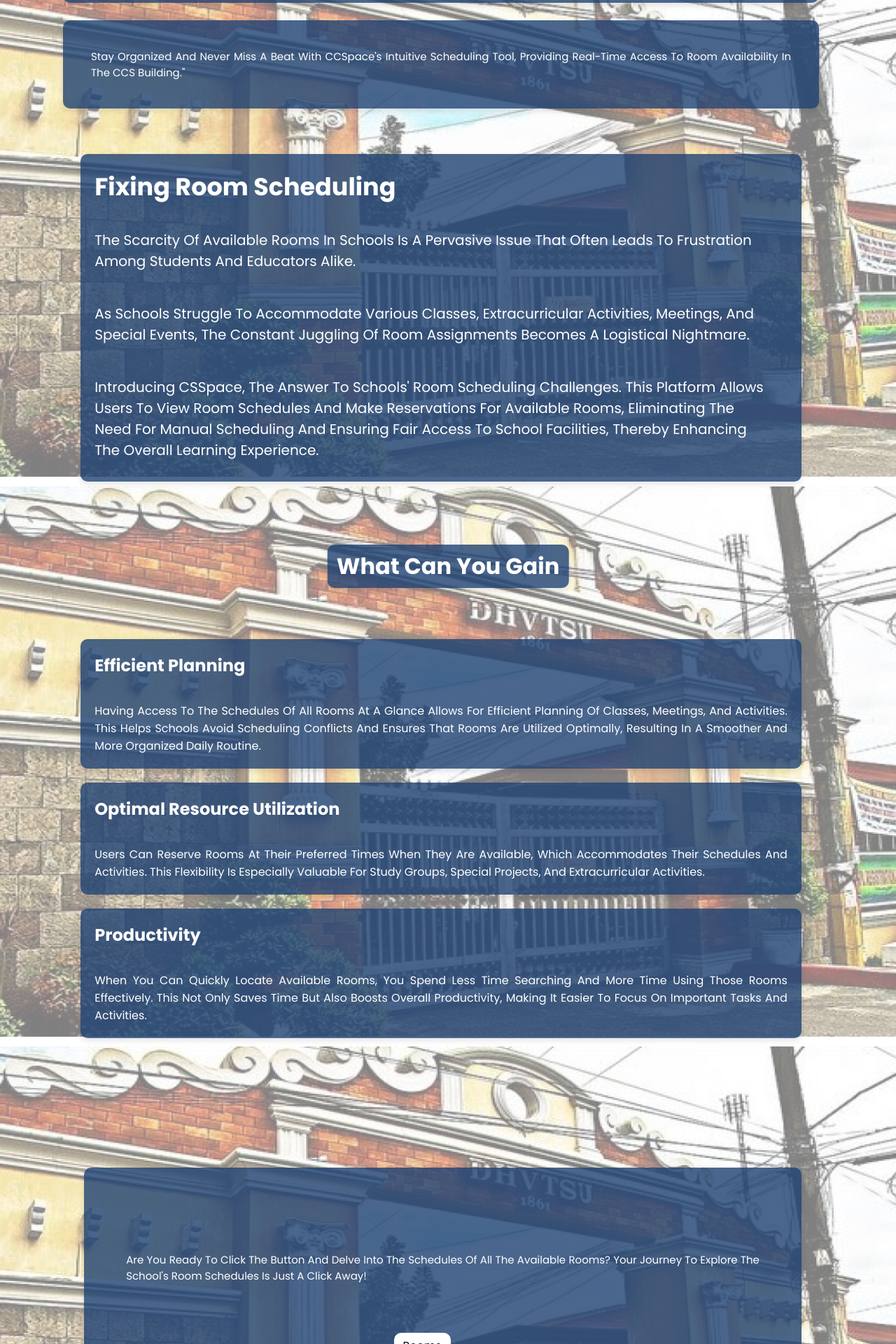
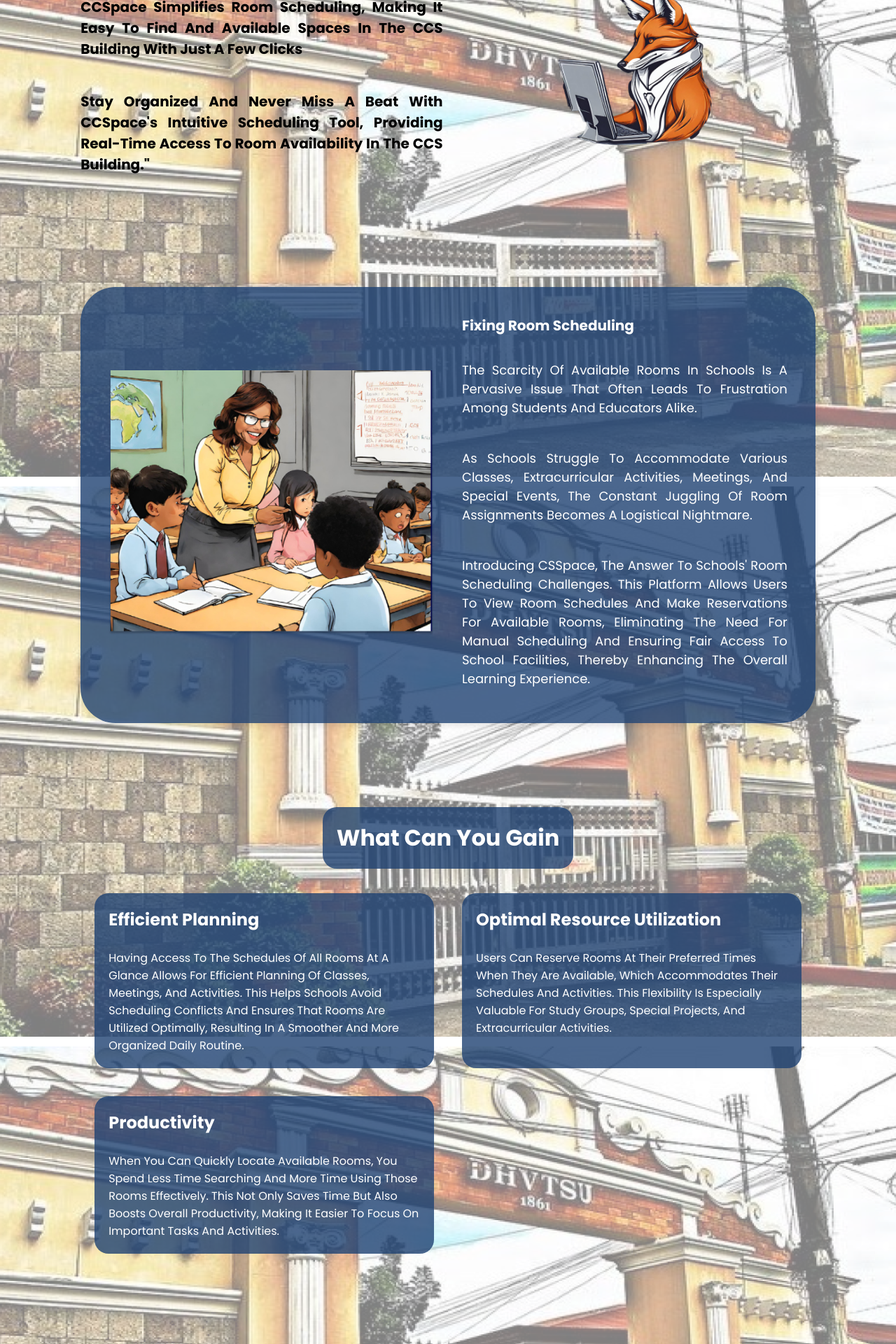
Before and after one commit to KingJB13/CCSpace, a PHP site: page /CCSpace/main/home.php in a window 1280 px wide. Shown: the part 200-2120 px from the top of the page at 70% size. Run offline with PHP 8.4, Linux system fonts and the light colour scheme; the visitor is signed in with stand-in values (Sample User, id 1).

Commit message:
modified homepage style

```diff
--- a/main/rooms.php
+++ b/main/rooms.php
@@ -48,9 +48,6 @@
             padding: 20px;
             position: relative;
             display: block;
-        }
-        .card-body .img:after{
-
         }
         .card-body img{
             width: 100%;
--- a/styles/homepage.css
+++ b/styles/homepage.css
@@ -1,7 +1,6 @@
 .container {
     height: auto;
     width: 100%;
-    min-height: 100vh;
 }
 
 .container .first-container .slide {
@@ -23,7 +22,8 @@
 }
 
 .container .first-container .slide .image img {
-    width: 100%;
+    height: auto;
+    max-width: 100%;
 }
 
 .container .first-container .slide .content p {
@@ -63,7 +89,8 @@
     flex-wrap: wrap;
     gap: 15px;
     padding: 20px 9%;
-    padding-bottom: 70px;
+    padding-bottom: 100px;
+
 }
 
 .container .second-container .slide .border {
@@ -75,127 +102,98 @@
     justify-content: space-between;
     padding: 20px;
 }
-
 .container .second-container .slide .border .content {
-    flex: 1 1 calc(50% - 15px);
-    padding-right: 20px;
+    padding: 20px;
+    flex: 1 1 350px;
 }
 
 .container .second-container .slide .border .image {
-    flex: 1 1 calc(50% - 15px);
+    padding: 20px;
+    flex: 1 1 350px;
 }
 
 .container .second-container .slide .border .image img {
-    width: 100%;
+    height: auto;
+    max-width: 100%;
 }
 
 .container .second-container .slide .border .content h2 {
     color: white;
     font-size: 35px;
     font-weight: bold;
+    text-align: justify;
 }
 
 .container .second-container .slide .border .content p {
     color: white;
     font-size: 20px;
     padding: 10px 0;
+    text-align: justify;
 }
 
-@media (max-width: 952px) {
-    .container .second-container .slide .border .image {
+@media (max-width: 1280px){
+
+    .container .second-container .slide .border .content h2 {
+        font-size: 20px;
+    }
+    .container .second-container .slide .border .content p {
+        font-size: 18px;
+    }
+}
+
+@media (max-width: 980px){
+    .container .second-container .slide {
+        padding: 20px 5%;
+    }
+    .container .second-container .slide .border .content h2 {
+        font-size: 18px;
+    }
+    .container .second-container .slide .border .content p {
+        font-size: 13px;
+    }
+}
+@media (max-width: 768px){
+    .container .second-container .slide .border .image{
         display: none;
     }
 
-    .container .second-container .slide .border {
-        border-radius: 10px;
-    }
-
-    .container .second-container .slide .border .content h2 {
-        font-size: 25px;
-    }
-
-    .container .second-container .slide .border .content p {
-        font-size: 15px;
-    }
 }
 
 .container .third-container .slide {
-    height: 80vh;
+    height: auto;
     width: 100%;
     display: flex;
     align-items: center;
+    justify-content: center;
     flex-wrap: wrap;
     gap: 15px;
     padding: 20px 9%;
-    padding-bottom: 70px;
+    padding-bottom: 100px;
+}
+
+.container .third-container .slide .benefit{
+    background: rgba(31, 65, 114, 0.8);
+    padding: 20px;
+    border-radius: 20px;
+    color: white;
 }
 
 .container .third-container .slide .border {
-    margin-top: -150px;
-    display: flex;
-    flex-wrap: wrap;
+    display: grid;
+    grid-template-columns: repeat(auto-fit, minmax(400px, 1fr));
+    padding: 20px;
+    grid-gap: 40px;
+}
+.container .third-container .slide .border .content{
+    background: rgba(31, 65, 114, 0.8);
+    padding: 20px;
+    border-radius: 20px;
 }
 
-.container .third-container .slide .border .content {
-    flex: 1 1 calc(33% - 15px);
-    padding: 30px 100px;
-    box-sizing: border-box;
-    border-radius: 10px;
-    background: rgba(31, 65, 114, 0.8);
-    box-shadow: 0 4px 8px rgba(0, 0, 0, 0.1);
-    margin-right: 20px;
-}
-
-.container .third-container .slide .benefit h1 {
-    position: absolute;
-    left: 50%;
-    transform: translateX(-50%);
-    width: auto;
-    text-align: center;
-    padding: 7px 13px;
-    border-radius: 10px;
-    background: rgba(31, 65, 114, 0.8);
-    box-shadow: 0 4px 8px rgba(0, 0, 0, 0.1);
+.container .third-container .slide .border .content h2,
+.container .third-container .slide .border .content p
+{
     color: white;
-}
-
-.container .third-container .slide .border .content h2 {
-    font-size: 24px;
-    font-weight: bold;
-    margin-bottom: 10px;
-    color: white;
-}
-
-.container .third-container .slide .border .content p {
-    text-align: justify;
-    font-size: 16px;
-    color: white;
-    margin-bottom: 0;
-}
-
-@media (max-width: 952px) {
-    .container .third-container .slide {
-        height: auto;
-    }
-
-    .container .third-container .slide .border {
-        margin-top: 120px;
-    }
-
-    .container .third-container .slide .border .content {
-        flex: 1 1 100%;
-        margin-bottom: 20px;
-        padding: 20px;
-        text-align: center;
-    }
-
-    .container .third-container .slide .border .content h2 {
-        font-size: 18px;
-    }
-
-    .container .third-container .slide .border .content p {
-        font-size: 13px;
-    }
 }
 
 .container .fourth-container .slide {
@@ -206,7 +204,7 @@
     flex-wrap: wrap;
     gap: 15px;
     padding: 20px 9%;
-    padding-bottom: 70px;
+    padding-bottom: 100px;
 }
 
 .container .fourth-container .slide .content {
@@ -214,122 +212,41 @@
     align-items: center;
     justify-content: space-between;
 }
-
 .container .fourth-container .slide .content .border {
     display: flex;
-    align-items: center;
+
 }
-
-.container .fourth-container .slide .content .border img {
+.container .fourth-container .slide .content .border .img{
+    flex: 1 1 350px;
+}
+.container .fourth-container .slide .content .border .content{
+    flex: 1 1 350px;
+}
+.container .fourth-container .slide .content .border .content a{
+    text-decoration: none;
+    background-color: #0082e6;
+    color: white;
+    padding: 2px 4px;
+    border-radius: 5px;
+}
+.container .fourth-container .slide .content .border .content a:hover{
+    color: #1F4172;
+    background-color: white;
+}
+.container .fourth-container .slide .content .border .img img {
     max-width: 100%;
     border-radius: 50px 0 0 50px;
 }
-
-.container .fourth-container .slide .content .border h2 {
-    flex: 1;
-    padding: 20px;
-    color: black;
-    text-align: justify;
+@media (max-width: 768px){
+    .container .fourth-container .slide .content .border .content h2{
+        font-size: 20px;
+    }
 }
-
-.container .fourth-container .slide .content .link {
-    padding: 20px;
-    position: absolute;
-    padding-top: 9%;
-    padding-left: 38%;
-}
-
-.container .fourth-container .slide .content .link a {
-    padding: 7px 13px;
-    background-color: black;
-    color: white;
-    text-decoration: none;
-    border-radius: 10px;
-}
-
-.container .fourth-container .slide .content .link a:hover {
-    background-color: white;
-    color: black;
-}
-
-@media (max-width: 1280px) {
-    .container .first-container .slide {
-        padding: 20px 80px;
+@media (max-width: 586px){
+    .container .fourth-container .slide .content .border .content{
+        flex: 1 1 180px;
     }
-
-    .container .first-container .slide .image {
+    .container .fourth-container .slide .content .border .img{
         display: none;
     }
-
-    .container .first-container .slide .content p {
-        margin-left: 10px;
-        margin-right: 30px;
-        padding: 40px;
-        background: rgba(31, 65, 114, 0.8);
-        box-shadow: 0 4px 8px rgba(0, 0, 0, 0.1);
-        border-radius: 10px;
-        font-size: 15px;
-        color: white;
-        font-weight: normal;
-    }
-    .container .second-container .slide .border{
-        border-radius: 10px;
-        margin-right: 20px;
-    }
-    .container .second-container .slide .border .image {
-        display: none;
-    }
-
-    .container .third-container .slide .border{
-        display: block;
-        margin-top: 100px;
-    }
-
-    .container .third-container .slide .border .content{
-        margin-top: 20px;
-        padding: 20px;
-    }
-    .container .fourth-container .slide {
-        height: auto;
-        margin-top: 250px;
-    }
-
-    .container .fourth-container .slide .content {
-        margin-left: 5px;
-        margin-right: 20px;
-        padding: 80px 20px;
-        background: rgba(31, 65, 114, 0.8);
-        box-shadow: 0 4px 8px rgba(0, 0, 0, 0.1);
-        border-radius: 10px;
-    }
-
-    .container .fourth-container .slide .content .border img {
-        display: none;
-    }
-
-    .container .fourth-container .slide .content .border {
-        padding: 20px;
-    }
-
-    .container .fourth-container .slide .content .border h2 {
-        color: white;
-        font-size: 15px;
-        font-weight: normal;
-    }
-
-    .container .fourth-container .slide .content .link {
-        position: absolute;
-        margin-top: 10%;
-        margin-left: -5%;
-    }
-
-    .container .fourth-container .slide .content .link a {
-        background-color: white;
-        color: black;
-    }
-
-    .container .fourth-container .slide .content .link a:hover {
-        background-color: black;
-        color: white;
-    }
 }
```
Also changed, not shown: other parts of styles/homepage.css (+40 -14 lines), main/home.php (indentation only).
